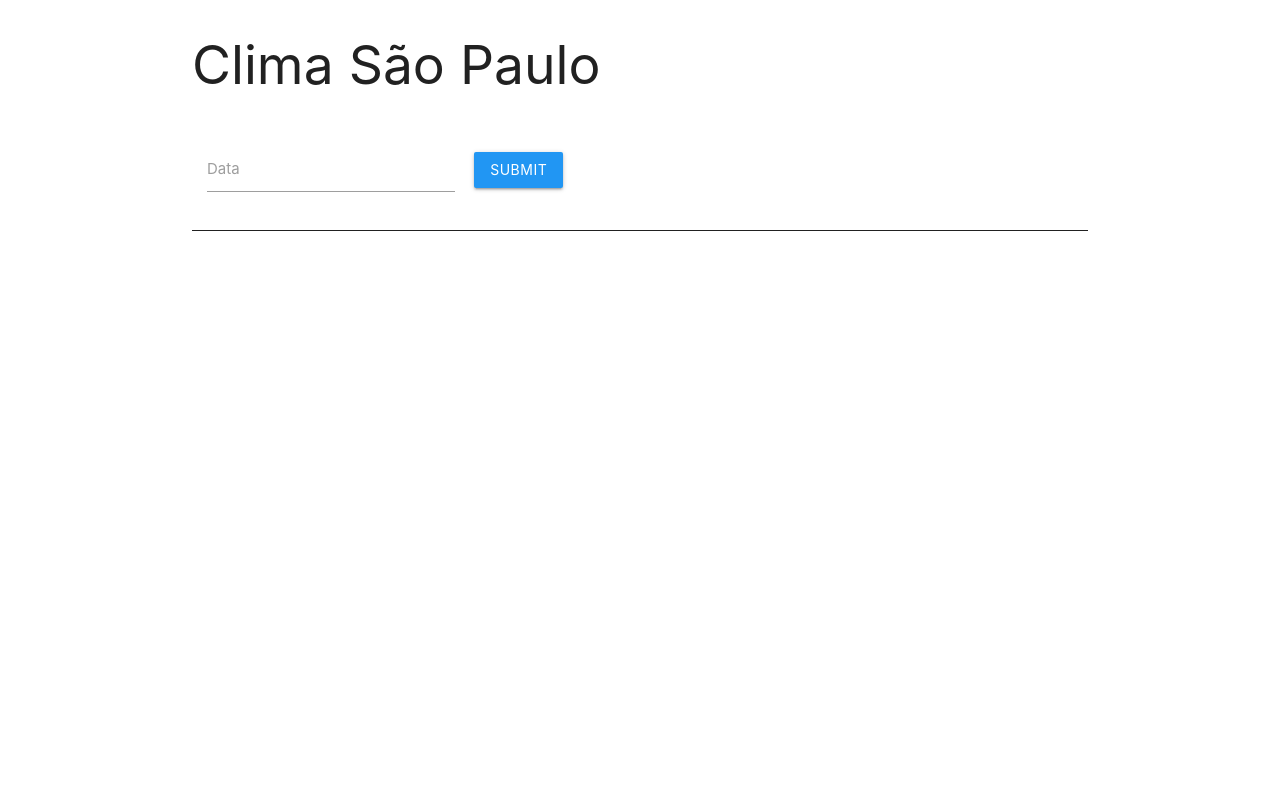
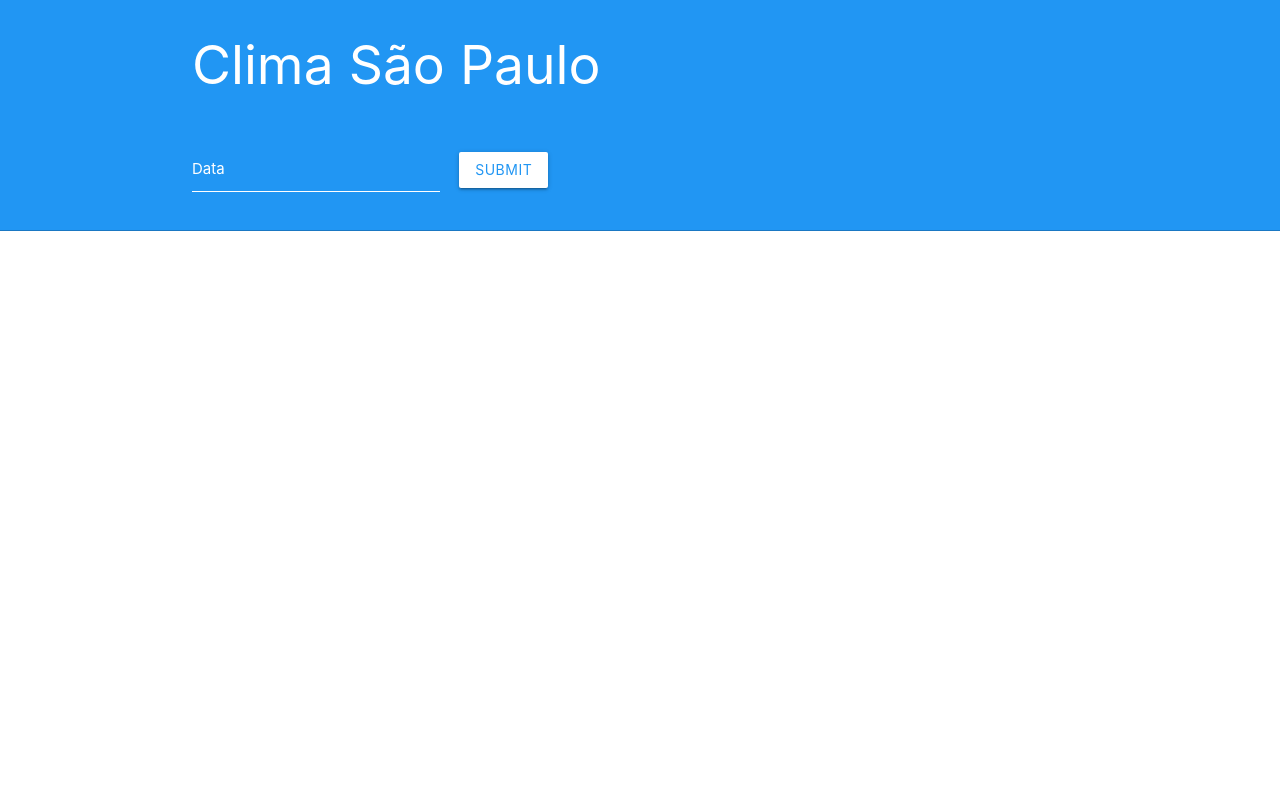
Before and after one commit to Tpessia/first-portfolio, a PHP site: page /projetos/weather/index.html in a window 1280 px wide. Run offline with PHP 8.4, Linux system fonts and the light colour scheme; data that the repository does not hold is empty.

Commit message:
layout changes

```diff
--- a/projetos/weather/assets/styles/_main.scss
+++ b/projetos/weather/assets/styles/_main.scss
@@ -77,36 +77,10 @@ table {
     }
 }
 
-input:not([type]):focus:not([readonly]),
-input[type=text]:not(.browser-default):focus:not([readonly]),
-input[type=password]:not(.browser-default):focus:not([readonly]),
-input[type=email]:not(.browser-default):focus:not([readonly]),
-input[type=url]:not(.browser-default):focus:not([readonly]),
-input[type=time]:not(.browser-default):focus:not([readonly]),
-input[type=date]:not(.browser-default):focus:not([readonly]),
-input[type=datetime]:not(.browser-default):focus:not([readonly]),
-input[type=datetime-local]:not(.browser-default):focus:not([readonly]),
-input[type=tel]:not(.browser-default):focus:not([readonly]),
-input[type=number]:not(.browser-default):focus:not([readonly]),
-input[type=search]:not(.browser-default):focus:not([readonly]),
-textarea.materialize-textarea:focus:not([readonly]) {
-    border-bottom: 1px solid $primary-color;
-    -webkit-box-shadow: 0 1px 0 0 $primary-color;
-    box-shadow: 0 1px 0 0 $primary-color;
+.select-dropdown {
+    li {
+        span {
+            color: $secondary-color;
+        }
+    }
 }
-
-input:not([type]):focus:not([readonly])+label,
-input[type=text]:not(.browser-default):focus:not([readonly])+label,
-input[type=password]:not(.browser-default):focus:not([readonly])+label,
-input[type=email]:not(.browser-default):focus:not([readonly])+label,
-input[type=url]:not(.browser-default):focus:not([readonly])+label,
-input[type=time]:not(.browser-default):focus:not([readonly])+label,
-input[type=date]:not(.browser-default):focus:not([readonly])+label,
-input[type=datetime]:not(.browser-default):focus:not([readonly])+label,
-input[type=datetime-local]:not(.browser-default):focus:not([readonly])+label,
-input[type=tel]:not(.browser-default):focus:not([readonly])+label,
-input[type=number]:not(.browser-default):focus:not([readonly])+label,
-input[type=search]:not(.browser-default):focus:not([readonly])+label,
-textarea.materialize-textarea:focus:not([readonly])+label {
-    color: $primary-color;
-}
--- a/projetos/weather/assets/styles/css/index.css
+++ b/projetos/weather/assets/styles/css/index.css
@@ -30,45 +30,44 @@ table.highlight tbody tr:hover {
 .datepicker-date-display:focus {
   outline: 0; }
 
-input:not([type]):focus:not([readonly]),
-input[type=text]:not(.browser-default):focus:not([readonly]),
-input[type=password]:not(.browser-default):focus:not([readonly]),
-input[type=email]:not(.browser-default):focus:not([readonly]),
-input[type=url]:not(.browser-default):focus:not([readonly]),
-input[type=time]:not(.browser-default):focus:not([readonly]),
-input[type=date]:not(.browser-default):focus:not([readonly]),
-input[type=datetime]:not(.browser-default):focus:not([readonly]),
-input[type=datetime-local]:not(.browser-default):focus:not([readonly]),
-input[type=tel]:not(.browser-default):focus:not([readonly]),
-input[type=number]:not(.browser-default):focus:not([readonly]),
-input[type=search]:not(.browser-default):focus:not([readonly]),
-textarea.materialize-textarea:focus:not([readonly]) {
-  border-bottom: 1px solid #2196f3;
-  -webkit-box-shadow: 0 1px 0 0 #2196f3;
-  box-shadow: 0 1px 0 0 #2196f3; }
+.select-dropdown li span {
+  color: #1a237e; }
 
-input:not([type]):focus:not([readonly]) + label,
-input[type=text]:not(.browser-default):focus:not([readonly]) + label,
-input[type=password]:not(.browser-default):focus:not([readonly]) + label,
-input[type=email]:not(.browser-default):focus:not([readonly]) + label,
-input[type=url]:not(.browser-default):focus:not([readonly]) + label,
-input[type=time]:not(.browser-default):focus:not([readonly]) + label,
-input[type=date]:not(.browser-default):focus:not([readonly]) + label,
-input[type=datetime]:not(.browser-default):focus:not([readonly]) + label,
-input[type=datetime-local]:not(.browser-default):focus:not([readonly]) + label,
-input[type=tel]:not(.browser-default):focus:not([readonly]) + label,
-input[type=number]:not(.browser-default):focus:not([readonly]) + label,
-input[type=search]:not(.browser-default):focus:not([readonly]) + label,
-textarea.materialize-textarea:focus:not([readonly]) + label {
-  color: #2196f3; }
-
+body header {
+  background: #2196f3;
+  border-bottom: 1px solid rgba(0, 0, 0, 0.2); }
+  body header h2 {
+    color: white; }
+  body header #date-form {
+    padding: 15px 0; }
+    body header #date-form #date-selector {
+      display: inline-block;
+      margin-right: 15px; }
+      body header #date-form #date-selector .datepicker {
+        color: white;
+        border-color: white; }
+        body header #date-form #date-selector .datepicker:focus {
+          border-bottom: 1px solid white;
+          -webkit-box-shadow: 0 1px 0 0 white;
+          box-shadow: 0 1px 0 0 white; }
+      body header #date-form #date-selector label {
+        color: white; }
+    body header #date-form #submit {
+      display: inline-block;
+      position: relative; }
+      body header #date-form #submit .progress {
+        position: absolute;
+        bottom: 0;
+        margin: 0;
+        z-index: 2;
+        background-color: transparent; }
+        body header #date-form #submit .progress .indeterminate {
+          background-color: #636363; }
 body main {
   padding-bottom: 35px; }
-  body main #date-form {
-    border-bottom: 1px solid rgba(0, 0, 0, 0.87);
-    padding: 15px; }
-    body main #date-form #date-selector {
-      display: inline-block;
-      margin-right: 15px; }
+  body main #date-title {
+    margin-bottom: 0; }
+  body main .data-table {
+    overflow-x: auto; }
 
 /*# sourceMappingURL=index.css.map */
--- a/projetos/weather/assets/styles/index.scss
+++ b/projetos/weather/assets/styles/index.scss
@@ -1,18 +1,53 @@
 @import '_main.scss';
 
 body {
-    main {
-        padding-bottom: 35px;
+    header {
+        background: $primary-color;
+        border-bottom: 1px solid rgba(0, 0, 0, 0.2);
+        h2 {
+            color: white;
+        }
         #date-form {
-            border-bottom: 1px solid rgba(0, 0, 0, 0.87);
-            padding: 15px;
+            padding: 15px 0;
             #date-selector {
                 display: inline-block;
                 margin-right: 15px;
+                .datepicker {
+                    color: white;
+                    border-color: white;
+                    &:focus {
+                        border-bottom: 1px solid white;
+                        -webkit-box-shadow: 0 1px 0 0 white;
+                        box-shadow: 0 1px 0 0 white;
+                    }
+                }
+                label {
+                    color: white;
+                }
+            }
+            #submit {
+                display: inline-block;
+                position: relative;
+                .progress {
+                    position : absolute;
+                    bottom : 0;
+                    margin : 0;
+                    z-index: 2;
+                    background-color: transparent;
+                    .indeterminate {
+                        background-color: #636363;
+                    }
+                }
             }
         }
+    }
+    main {
+        padding-bottom: 35px;
+        #date-title {
+            margin-bottom: 0;
+        }
         .data-table {
-
+            overflow-x: auto;
         }
     }
 }
--- a/projetos/weather/index.html
+++ b/projetos/weather/index.html
@@ -31,8 +31,8 @@
     <script src="./assets/js/index.js"></script>
 </head>
 <body>
-    <main class="container">
-
+    <header>
+        <div class="container">
             <h2>Clima São Paulo</h2>
 
             <form id="date-form" onsubmit="return false;">
@@ -40,12 +40,27 @@
                     <input class="datepicker" type="text" required>
                     <label for="date-selector">Data</label>
                 </div>
-            <button id="submit" class="btn blue waves-effect waves-light" type="submit" name="action">Submit</button>
+                <div id="submit">
+                    <button class="btn white blue-text waves-effect" type="submit" name="action">Submit</button>
+                    <div class="progress hide">
+                        <div class="indeterminate"></div>
+                    </div>
+                </div>
             </form>
-
-        <div id="summary" class="hide">
-            <h3>Resumo do Dia</h3>
-            <table class="data-table highlight">
+        </div>
+    </header>
+    <main class="container hide">
+        <div id="date-title" class="row">
+            <div class="col">
+                <h3></h3>
+            </div>
+        </div>
+        <div id="summary" class="row">
+            <div class="title col s12">
+                <h4>Resumo do Dia</h4>
+            </div>
+            <div class="data-table col s12">
+                <table class="highlight">
                     <thead>
                         <tr>
                             <th>Temp. Max.</th>
@@ -74,10 +89,14 @@
                     </tbody>
                 </table>
             </div>
+        </div>
 
-        <div id="results" class="hide">
-            <h3>Dados por Hora</h3>
-            <table class="data-table highlight responsive-table">
+        <div id="hourly" class="row">
+            <div class="col s12">
+                <h4>Dados por Hora</h4>
+            </div>
+            <div class="data-table col s12">
+                <table class="highlight responsive-table striped">
                     <thead>
                         <tr>
                             <th>Hora</th>
@@ -86,9 +105,9 @@
                             <th>Umidade</th>
                             <th>Pressão</th>
                             <th>Visibilidade</th>
-                        <th>Direção do Vento A</th>
-                        <th>Direção do Vento B</th>
-                        <th>Velocidade do Vento</th>
+                            <th>Dir. do Vento A</th>
+                            <th>Dir. do Vento B</th>
+                            <th>Vel. do Vento</th>
                         </tr>
                     </thead>
                     <tbody>
@@ -250,6 +269,7 @@
                     </tbody>
                 </table>
             </div>
+        </div>
 
     </main>
 </body>
```
Also changed, not shown: projetos/weather/assets/js/index.js (+28 -13 lines), sitemap.xml (+4 -4 lines), 1 other file. Lines whose indentation alone changed are shown as unchanged.
